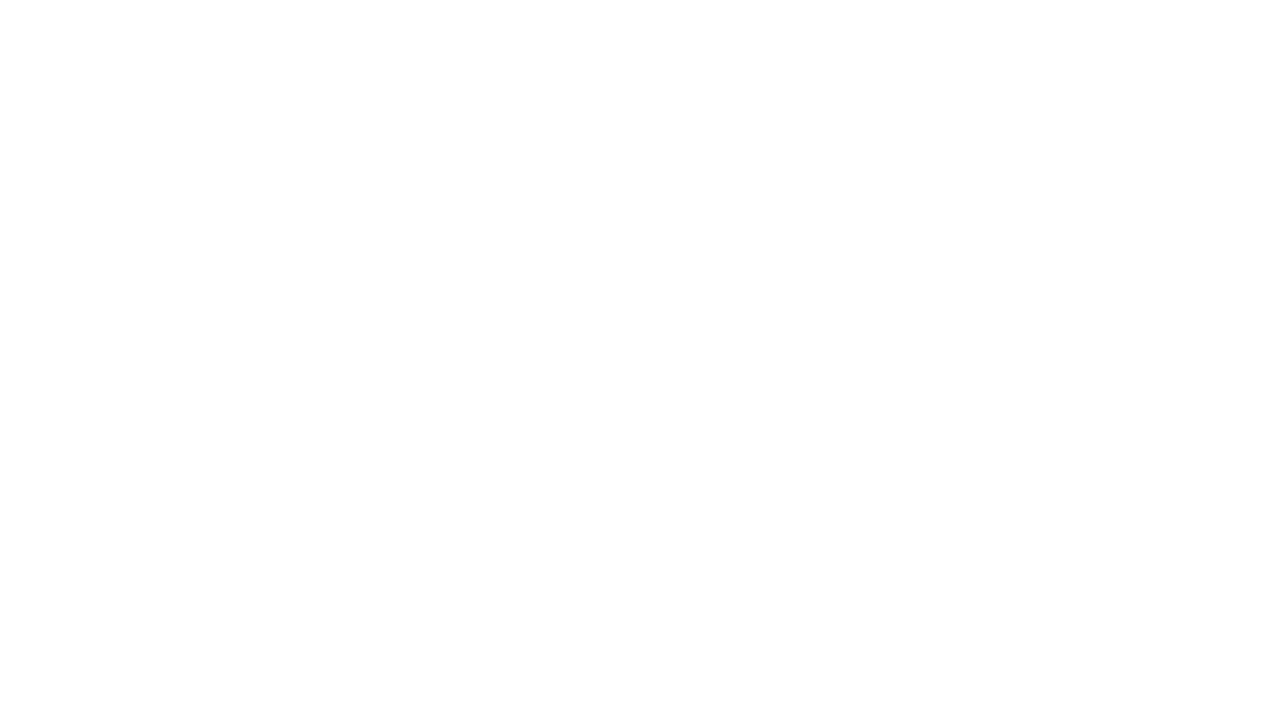
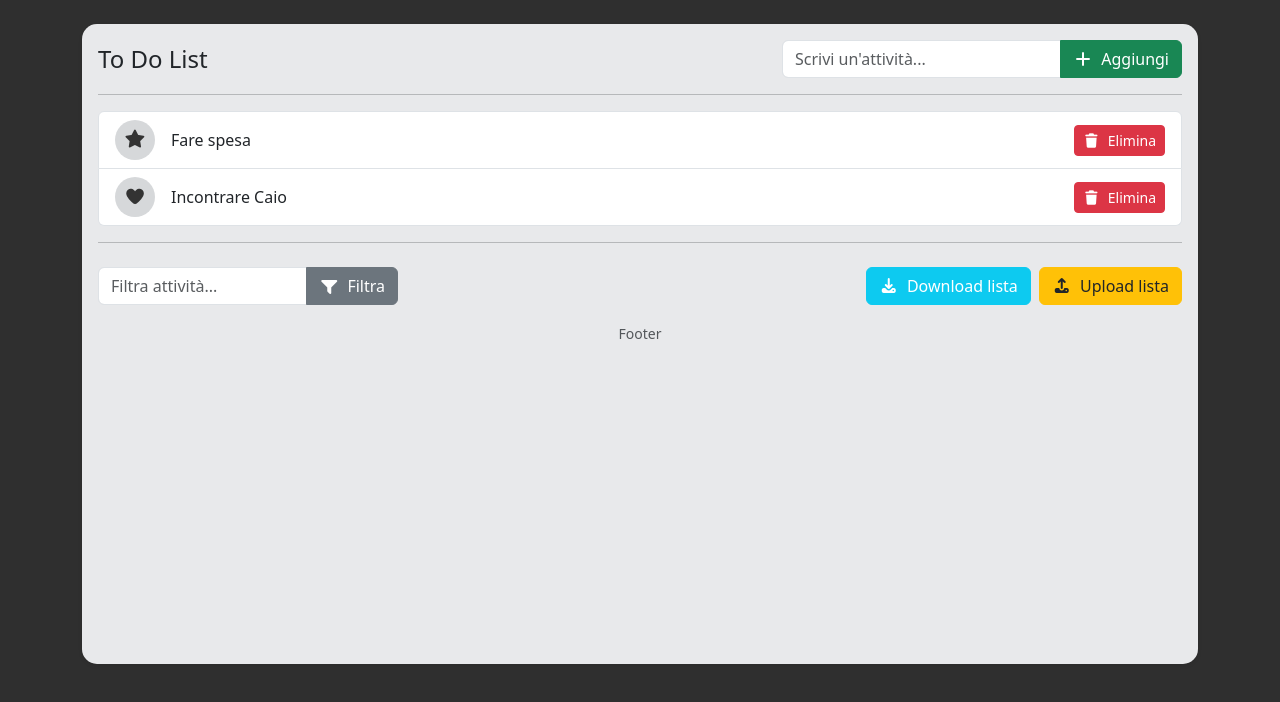
Before and after one commit to aniellonigrocogliano/To-do-list, a plain HTML site: page index.html in a window 1280 px wide. Drawn offline with Linux system fonts and the light colour scheme.

Commit message:
Aggiunto css e grafica

```diff
--- /dev/null
+++ b/css/custom.css
@@ -0,0 +1,61 @@
+/* Sfondo generale */
+body {
+  background-color: #2f2f2f; /* grigio scuro */
+  color: #212529;
+}
+
+/* Card principale (contenitore) */
+.page-card {
+  background-color: #e8e9eb; /* grigio pastello */
+  border: none;
+  border-radius: 15px;
+  min-height: 80vh;
+}
+
+/* Sezioni interne */
+.section-header {
+  background-color: #e0e1e3; /* grigio pastello più chiaro */
+  padding: 10px 15px;
+  border-radius: 10px;
+}
+
+.section-body {
+  background-color: #e8e9eb;
+  padding: 10px;
+  border-radius: 10px;
+}
+
+/* Titolo lista */
+.list-title {
+  letter-spacing: 0.05em;
+  font-weight: 600;
+  color: #6c757d;
+}
+
+/* Icone tonde */
+.item-icon {
+  width: 40px;
+  height: 40px;
+  border-radius: 50%;
+  display: inline-flex;
+  align-items: center;
+  justify-content: center;
+  background: #d6d8da;
+  font-size: 1.1rem;
+  color: #333;
+}
+
+/* Pulsanti */
+.btn-outline-secondary {
+  border-radius: 20px;
+}
+
+/* Effetto hover sulla lista */
+.list-group-item:hover {
+  background-color: #f1f3f5;
+}
+
+/* Footer */
+footer {
+  color: #bbb;
+}
--- a/index.html
+++ b/index.html
@@ -1,14 +1,96 @@
 <!doctype html>
 <html lang="it">
+
 <head>
-<meta charset="utf-8" />
-<meta name="viewport" content="width=device-width, initial-scale=1" />
-<title>To-Do-List</title>
+  <meta charset="utf-8" />
+  <meta name="viewport" content="width=device-width, initial-scale=1" />
+  <title>To-Do-List</title>
+  <!-- Collegamento a Bootstrap CSS -->
+  <link rel="stylesheet" href="css/bootstrap.min.css">
+
+  <!-- Collegamento a Font Awesome -->
+  <link rel="stylesheet" href="css/fontawesome.min.css">
+  <link rel="stylesheet" href="css/solid.min.css">
+  <link rel="stylesheet" href="css/brands.min.css">
+
+  <link rel="stylesheet" href="css/custom.css" />
+
 </head>
-<body>
-<div class="container">
+<div class="container py-4">
+  <div class="card shadow-sm page-card">
+    <div class="card-body">
 
-</div>
+      <!-- Header: Titolo + bottone -->
+      <div class="d-flex align-items-center justify-content-between mb-3 flex-wrap gap-2">
+        <h1 class="h4 m-0 flex-grow-1">To Do List</h1>
 
-</body>
+        <div class="input-group" style="max-width: 400px;">
+          <input id="todo-input" type="text" class="form-control" placeholder="Scrivi un'attività..."
+            aria-label="Nuova attività">
+          <button id="add-btn" class="btn btn-success" type="button">
+            <i class="fa-solid fa-plus me-1"></i> Aggiungi
+          </button>
+        </div>
+      </div>
+
+      <hr class="my-3">
+
+      <ul id="todo-list" class="list-group">
+        <li class="list-group-item d-flex align-items-center justify-content-between">
+          <div class="d-flex align-items-center gap-3">
+            <span class="item-icon">
+              <i class="fa-solid fa-star"></i>
+            </span>
+            <div class="text-body">Fare spesa</div>
+          </div>
+          <button class="btn btn-danger btn-sm">
+            <i class="fa-solid fa-trash me-1"></i> Elimina
+          </button>
+        </li>
+
+        <li class="list-group-item d-flex align-items-center justify-content-between">
+          <div class="d-flex align-items-center gap-3">
+            <span class="item-icon">
+              <i class="fa-solid fa-heart"></i>
+            </span>
+            <div class="text-body">Incontrare Caio</div>
+          </div>
+          <button class="btn btn-danger btn-sm">
+            <i class="fa-solid fa-trash me-1"></i> Elimina
+          </button>
+        </li>
+      </ul>
+      <hr class="my-3">
+      <div class="mt-4 d-flex flex-wrap gap-2 justify-content-between align-items-center">
+
+        <!-- Campo filtro -->
+        <div class="input-group" style="max-width: 300px;">
+          <input id="filter-input" type="text" class="form-control" placeholder="Filtra attività..."
+            aria-label="Filtra attività">
+          <button id="filter-btn" class="btn btn-secondary" type="button">
+            <i class="fa-solid fa-filter me-1"></i> Filtra
+          </button>
+        </div>
+
+        <!-- Bottoni Download / Upload -->
+        <div class="d-flex flex-wrap gap-2 justify-content-end">
+          <button id="download-list" class="btn btn-info text-white">
+            <i class="fa-solid fa-download me-1"></i> Download lista
+          </button>
+
+          <button id="upload-list" class="btn btn-warning text-dark">
+            <i class="fa-solid fa-upload me-1"></i> Upload lista
+          </button>
+
+          <input type="file" id="upload-input" accept=".json" style="display: none;">
+        </div>
+      </div>
+
+      <footer class="text-center text-muted py-3">
+        <small>Footer</small>
+      </footer>
+
+      <script src="js/bootstrap.bundle.min.js"></script>
+      </body>
+
 </html>
```
